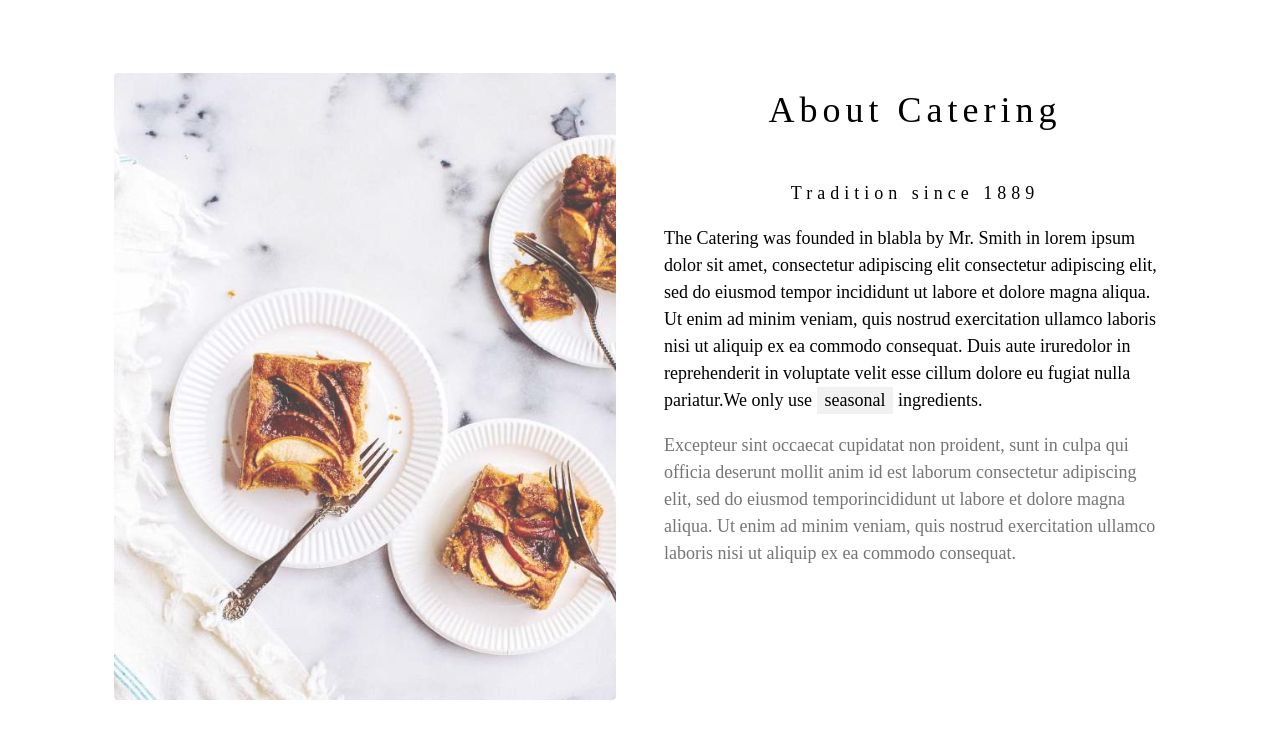
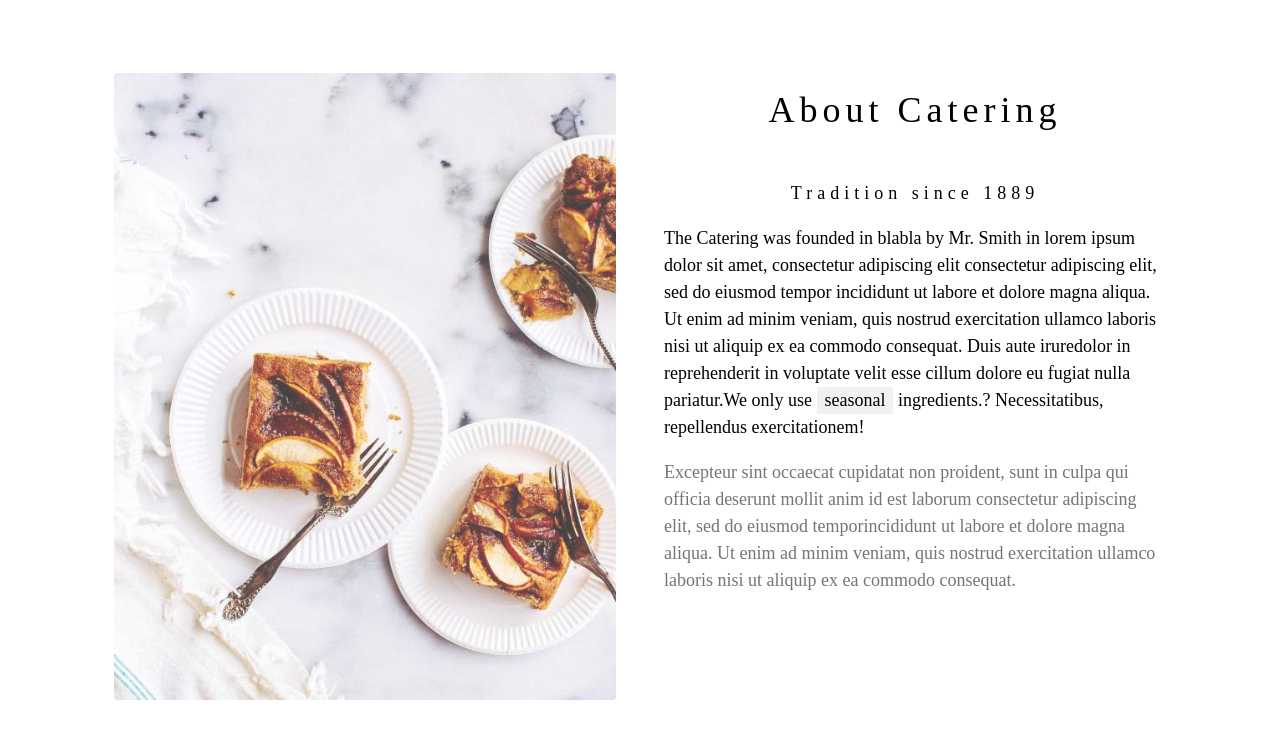
Before and after one commit to muniz-gabriel/projeto-cardevs, a plain HTML site: page index.html in a window 1280 px wide. Shown: the part 643-1382 px from the top of the page. Drawn offline with nearby package versions, Linux system fonts and the light colour scheme.

Commit message:
corrigindo SEND MESSAGE

```diff
--- a/index.html
+++ b/index.html
@@ -48,7 +48,7 @@ h1, h2, h3, h4, h5, h6 {
     <div class="w3-col m6 w3-padding-large">
       <h1 class="w3-center">About Catering</h1><br>
       <h5 class="w3-center">Tradition since 1889</h5>
-      <p class="w3-large">The Catering was founded in blabla by Mr. Smith in lorem ipsum dolor sit amet, consectetur adipiscing elit consectetur adipiscing elit, sed do eiusmod tempor incididunt ut labore et dolore magna aliqua. Ut enim ad minim veniam, quis nostrud exercitation ullamco laboris nisi ut aliquip ex ea commodo consequat. Duis aute iruredolor in reprehenderit in voluptate velit esse cillum dolore eu fugiat nulla pariatur.We only use <span class="w3-tag w3-light-grey">seasonal</span> ingredients.</p>
+      <p class="w3-large">The Catering was founded in blabla by Mr. Smith in lorem ipsum dolor sit amet, consectetur adipiscing elit consectetur adipiscing elit, sed do eiusmod tempor incididunt ut labore et dolore magna aliqua. Ut enim ad minim veniam, quis nostrud exercitation ullamco laboris nisi ut aliquip ex ea commodo consequat. Duis aute iruredolor in reprehenderit in voluptate velit esse cillum dolore eu fugiat nulla pariatur.We only use <span class="w3-tag w3-light-grey">seasonal</span> ingredients.? Necessitatibus, repellendus exercitationem!</p>
       <p class="w3-large w3-text-grey w3-hide-medium">Excepteur sint occaecat cupidatat non proident, sunt in culpa qui officia deserunt mollit anim id est laborum consectetur adipiscing elit, sed do eiusmod temporincididunt ut labore et dolore magna aliqua. Ut enim ad minim veniam, quis nostrud exercitation ullamco laboris nisi ut aliquip ex ea commodo consequat.</p>
     </div>
   </div>
```
